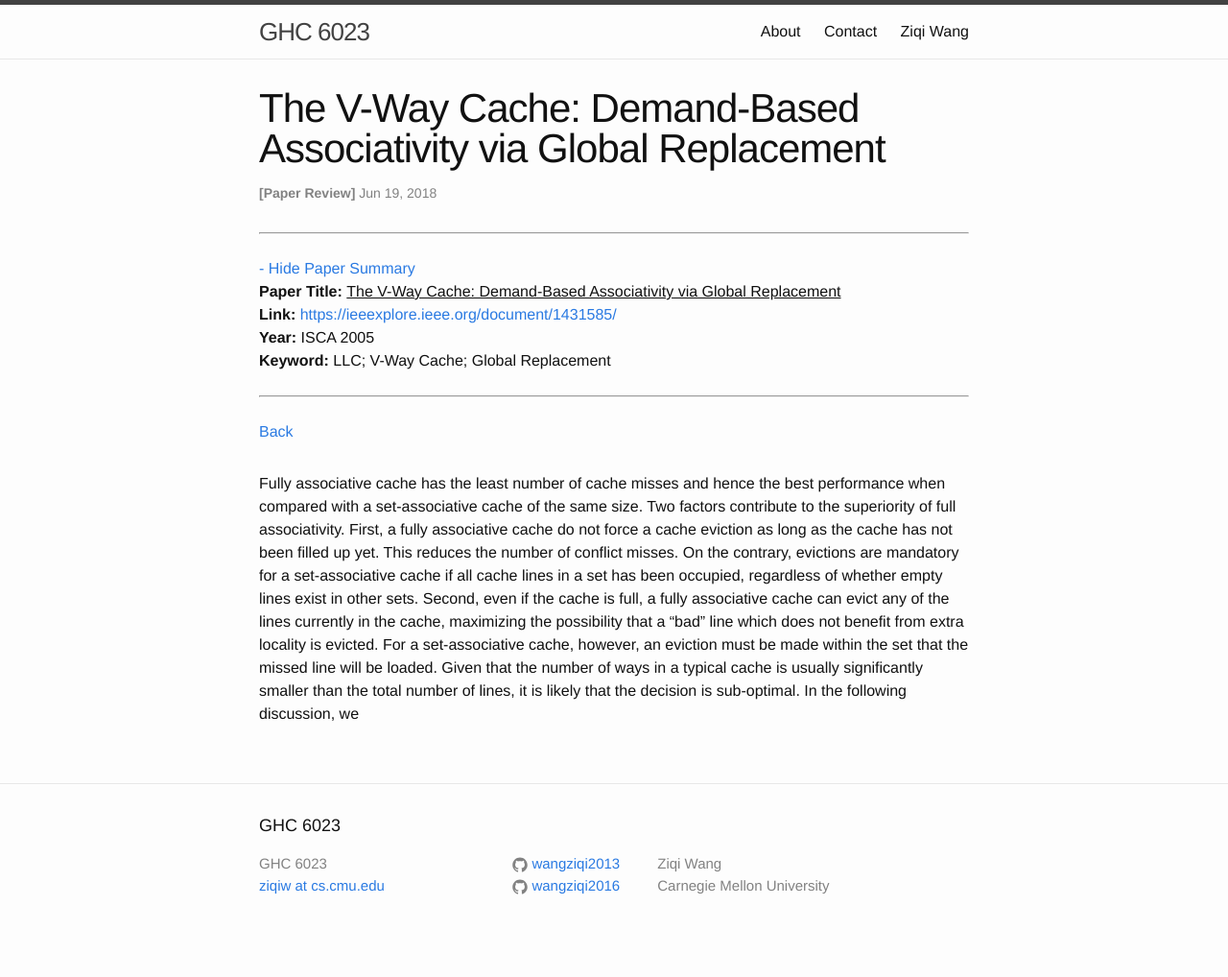
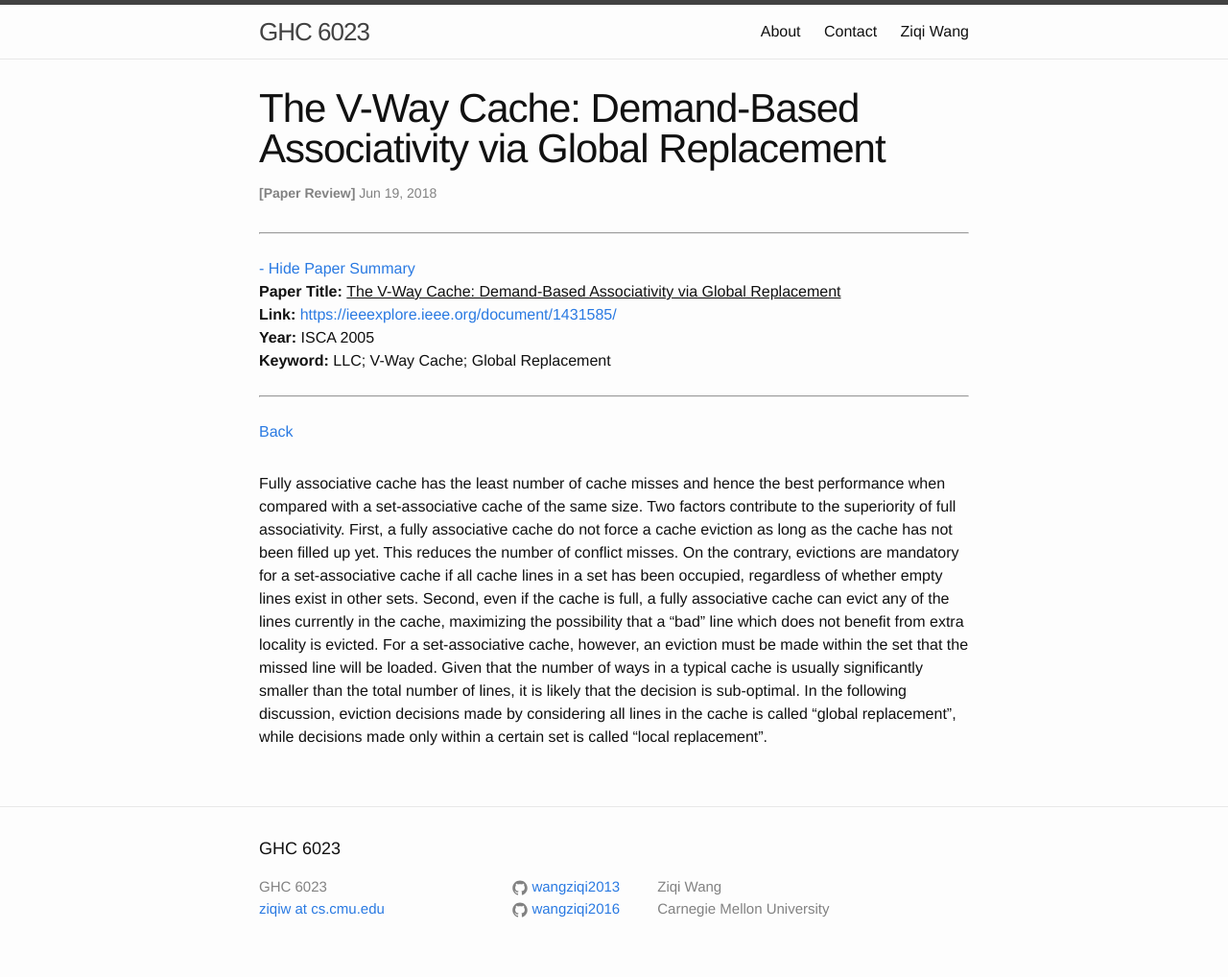
Before and after one commit to wangziqi2013/wangziqi2013.github.io, a Jekyll site: the page built from _posts/2018-06-18-v-way-cache.markdown, in a window 1280 px wide. Shown: the whole page at 96% size. Built offline with Jekyll 4.4.1, drawn with Linux system fonts in a browser that asks for light colours; before the commit the page ends 994 px from its top, so only the background shows below that.

Commit message:
Finish first paragraph

```diff
--- a/_posts/2018-06-18-v-way-cache.markdown
+++ b/_posts/2018-06-18-v-way-cache.markdown
@@ -23,4 +23,5 @@ cache is full, a fully associative cache can evict any of the lines currently in
 possibility that a "bad" line which does not benefit from extra locality is evicted. For a set-associative
 cache, however, an eviction must be made within the set that the missed line will be loaded. Given that the
 number of ways in a typical cache is usually significantly smaller than the total number of lines, it is likely
-that the decision is sub-optimal. In the following discussion, we
+that the decision is sub-optimal. In the following discussion, eviction decisions made by considering all lines
+in the cache is called "global replacement", while decisions made only within a certain set is called "local replacement".
```
